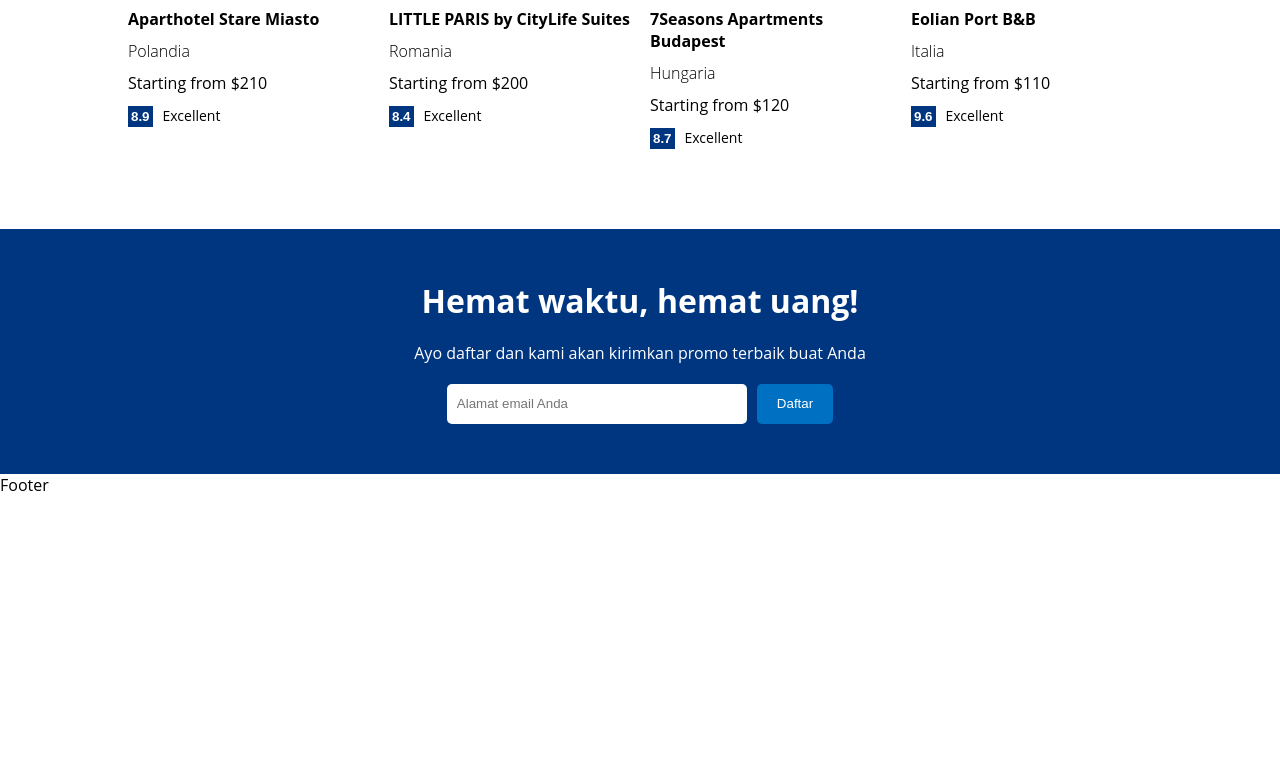
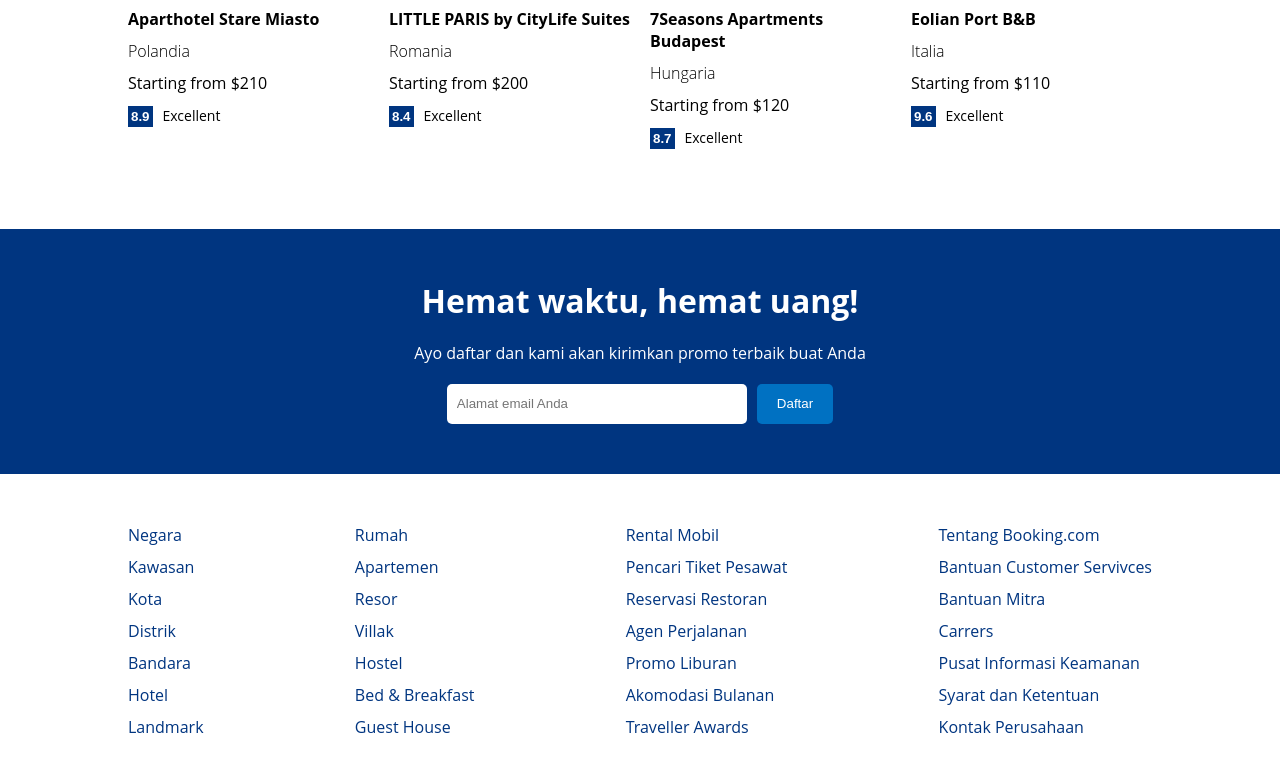
Before and after one commit to yogimp/Booking-App, a React (Vite) app: page / in a window 1280 px wide. Shown: the part 1279-2051 px from the top of the page. Before the commit the page ends 1775 px from the top, so only its background shows below. Built offline with nearby package versions, Linux system fonts and the light colour scheme.

Commit message:
Adding Footer Components

```diff
--- a/src/components/footer/Footer.jsx
+++ b/src/components/footer/Footer.jsx
@@ -2,8 +2,46 @@ import './footer.css'
 
 const Footer = () => {
     return (
-        <div>
-            Footer
+        <div className='footer'>
+            <div className="fLists">
+                <ul className="fList">
+                    <li className='fListItem'>Negara</li>
+                    <li className='fListItem'>Kawasan</li>
+                    <li className='fListItem'>Kota</li>
+                    <li className='fListItem'>Distrik</li>
+                    <li className='fListItem'>Bandara</li>
+                    <li className='fListItem'>Hotel</li>
+                    <li className='fListItem'>Landmark</li>
+                </ul>
+                <ul className="fList">
+                    <li className='fListItem'>Rumah</li>
+                    <li className='fListItem'>Apartemen</li>
+                    <li className='fListItem'>Resor</li>
+                    <li className='fListItem'>Villak</li>
+                    <li className='fListItem'>Hostel</li>
+                    <li className='fListItem'>Bed & Breakfast</li>
+                    <li className='fListItem'>Guest House</li>
+                </ul>
+                <ul className="fList">
+                    <li className='fListItem'>Rental Mobil</li>
+                    <li className='fListItem'>Pencari Tiket Pesawat</li>
+                    <li className='fListItem'>Reservasi Restoran</li>
+                    <li className='fListItem'>Agen Perjalanan</li>
+                    <li className='fListItem'>Promo Liburan</li>
+                    <li className='fListItem'>Akomodasi Bulanan</li>
+                    <li className='fListItem'>Traveller Awards</li>
+                </ul>
+                <ul className="fList">
+                    <li className='fListItem'>Tentang Booking.com</li>
+                    <li className='fListItem'>Bantuan Customer Servivces</li>
+                    <li className='fListItem'>Bantuan Mitra</li>
+                    <li className='fListItem'>Carrers</li>
+                    <li className='fListItem'>Pusat Informasi Keamanan</li>
+                    <li className='fListItem'>Syarat dan Ketentuan</li>
+                    <li className='fListItem'>Kontak Perusahaan</li>
+                </ul>
+            </div>
+            {/* <div className="fText">Copyright © 2023 Booking.com</div> */}
         </div>
     )
 }
--- a/src/components/footer/footer.css
+++ b/src/components/footer/footer.css
@@ -0,0 +1,23 @@
+.footer{
+    width: 100%;
+    padding: 50px;
+    display: flex;
+    justify-content: center;
+}
+.fLists{
+    width: 100%;
+    max-width: 1024px;
+    color: white;
+    display: flex;
+    align-items: center;
+    justify-content: space-between;
+}
+.fList{
+    list-style: none;
+    padding: 0;
+}
+.fListItem{
+    margin-bottom: 10px;
+    color: #003580;
+    cursor: pointer;
+}
```
